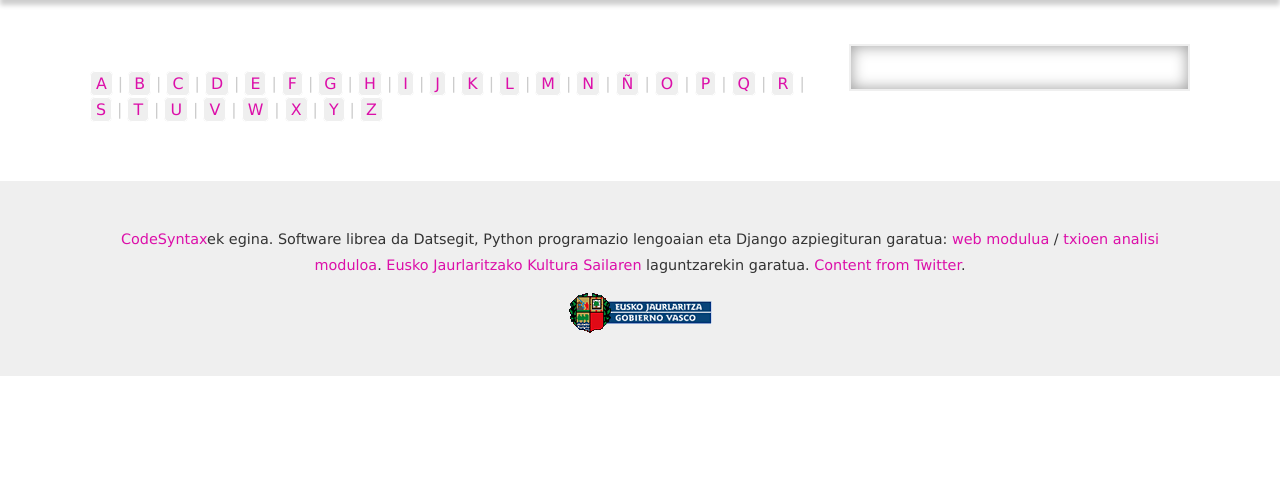
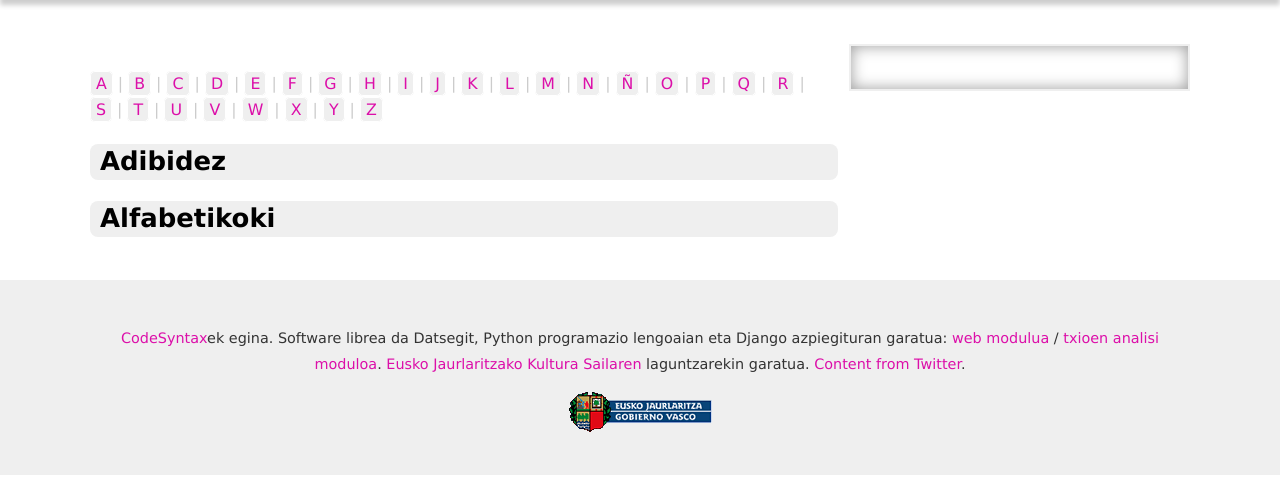
Before and after one commit to codesyntax/datsegit, a Django app: template datsegit/templates/twhst/status_list.html in a window 1280 px wide. Shown: the part 116-593 px from the top of the page. Run offline with Django 3.2, Linux system fonts and the light colour scheme; the template is opened without the code that fills it, so the values that code supplies are empty.

Commit message:
Maketazioa

```diff
--- a/datsegit/templates/twhst/hashtag_detail.html
+++ b/datsegit/templates/twhst/hashtag_detail.html
@@ -8,7 +8,7 @@
 {% block content %}
 <h1>{{ object.name}}</h1>
 {% include "twhst/alpha.html" %}
-<h2>Azken hitzak</h2>
+<h2>Adibidez...</h2>
 {% for dictionary_item in dictionary %}
 <a href="{% url "dictionary_item" slug=object.name word=dictionary_item.slug %}">{{dictionary_item.title}}</a> {% if not forloop.last %}-{% endif %}
 {% endfor %}
--- a/datsegit/templates/twhst/status_list.html
+++ b/datsegit/templates/twhst/status_list.html
@@ -8,11 +8,9 @@
 {% block content %}
 <h1>{{ object.name}}</h1>
 {% include "twhst/alpha.html" %}
+<h2>Adibidez</h2>
+{% if object_list %}
 
-{% for di in dictionary %}
-<a href="{% url "dictionary_item" slug=object.name word=di.slug %}">{{di.title}}</a>{% if not forloop.last %} - {% endif %}
-{% endfor %}
-{% if object_list %}
 {% for status in object_list %}
 <div class="status">
 <img class="pull-left" src="{{status.user_profile_image_url}}" height="50" width="50" />
@@ -33,5 +31,13 @@
 </div>
 {% endfor %}
 
+
 {% endif %}
+
+<h2>Alfabetikoki</h2>
+<div id="dictionary">
+{% for di in dictionary %}
+<a href="{% url "dictionary_item" slug=object.name word=di.slug %}">{{di.title}}</a>{% if not forloop.last %} - {% endif %}
+{% endfor %}
+</div>
 {% endblock %}
```
